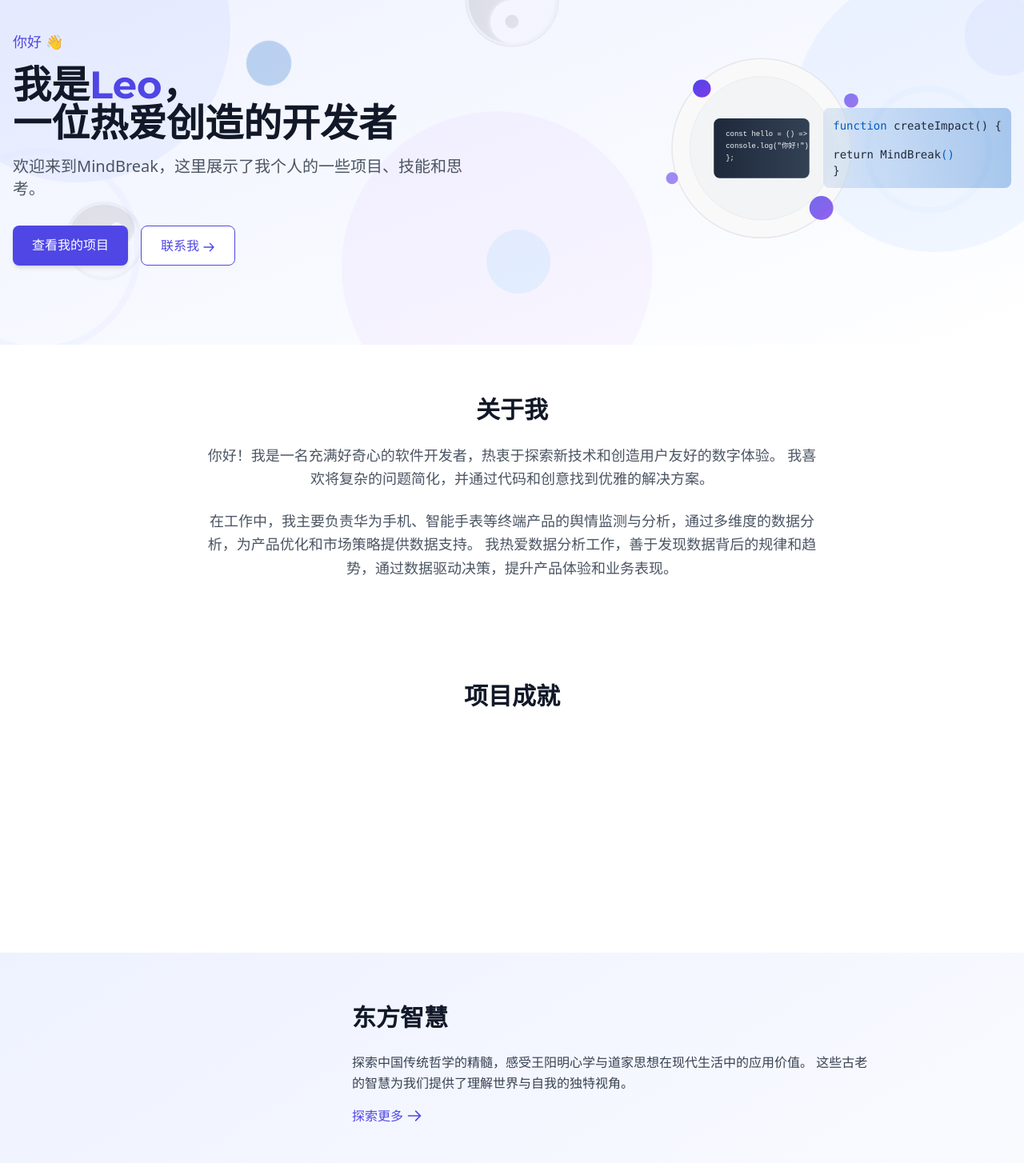
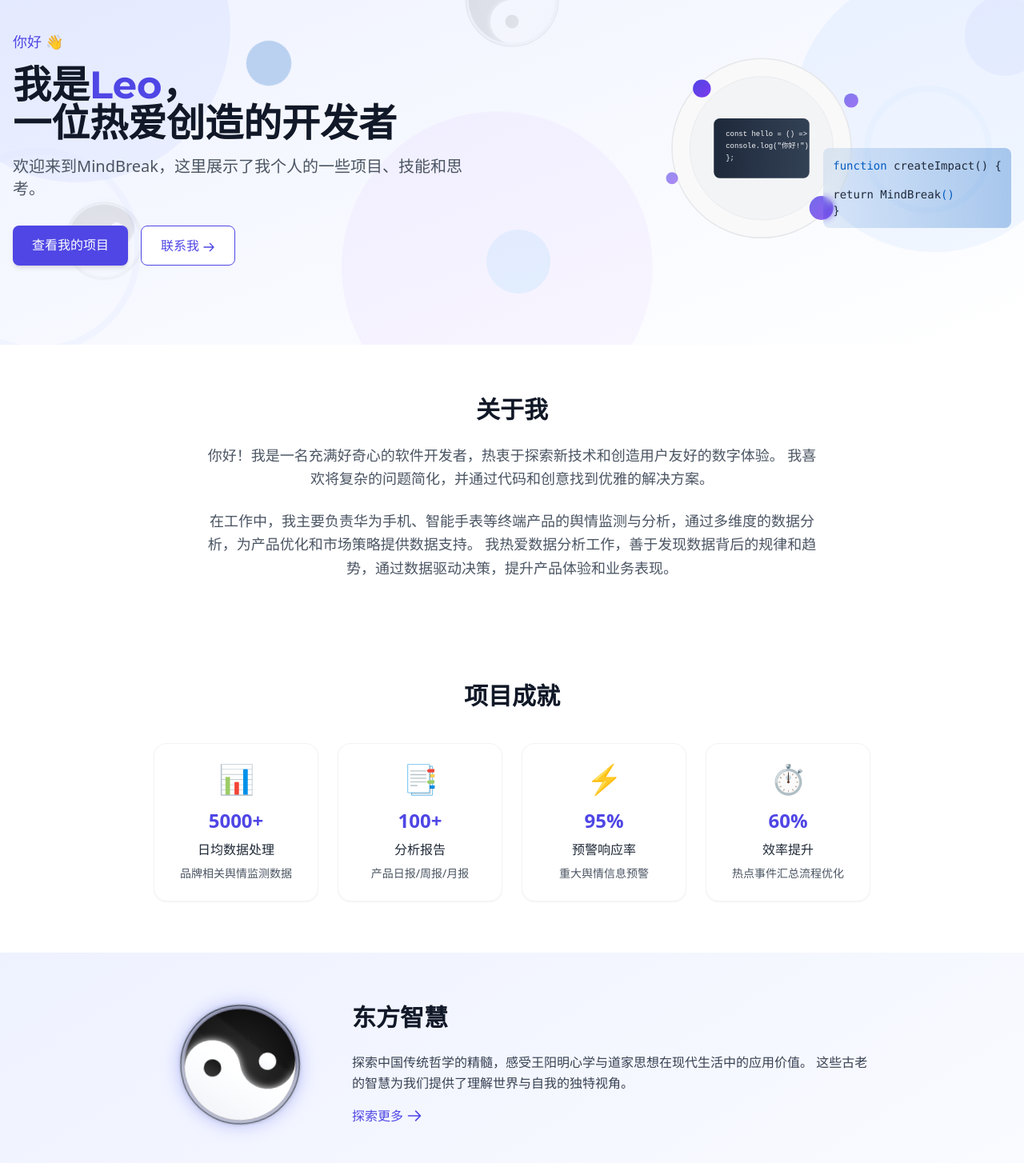
Before and after one commit to lt-one/MindBreak, a React (Vite) app: page / in a window 1280 px wide. Shown: the part 140-1594 px from the top of the page at 80% size. Built offline with nearby package versions, Linux system fonts and the light colour scheme; a web font is replaced by a local one.

Commit message:
修复部分内容不正常显示问题

```diff
--- a/src/components/features/philosophy/YinYangLogo.tsx
+++ b/src/components/features/philosophy/YinYangLogo.tsx
@@ -1,4 +1,4 @@
-import React from 'react';
+import React, { useId } from 'react';
 
 interface YinYangLogoProps {
   size?: number;
@@ -6,6 +6,12 @@ interface YinYangLogoProps {
 }
 
 const YinYangLogo: React.FC<YinYangLogoProps> = ({ size = 200, className = '' }) => {
+  // 生成唯一ID前缀，避免多个组件实例时的ID冲突
+  const idPrefix = useId();
+  const yinGradientId = `yin-gradient-${idPrefix}`;
+  const yangGradientId = `yang-gradient-${idPrefix}`;
+  const glowId = `glow-${idPrefix}`;
+
   return (
     <div
       className={`relative ${className}`}
@@ -19,15 +25,15 @@ const YinYangLogo: React.FC<YinYangLogoProps> = ({ size = 200, className = '' })
       >
         {/* 背景圆形 */}
         <defs>
-          <linearGradient id="yinGradient" x1="0%" y1="0%" x2="100%" y2="100%">
+          <linearGradient id={yinGradientId} x1="0%" y1="0%" x2="100%" y2="100%">
             <stop offset="0%" stopColor="#000000" />
             <stop offset="100%" stopColor="#333333" />
           </linearGradient>
-          <linearGradient id="yangGradient" x1="0%" y1="0%" x2="100%" y2="100%">
+          <linearGradient id={yangGradientId} x1="0%" y1="0%" x2="100%" y2="100%">
             <stop offset="0%" stopColor="#FFFFFF" />
             <stop offset="100%" stopColor="#E5E7EB" />
           </linearGradient>
-          <filter id="glow" x="-20%" y="-20%" width="140%" height="140%">
+          <filter id={glowId} x="-20%" y="-20%" width="140%" height="140%">
             <feGaussianBlur stdDeviation="3" result="blur" />
             <feComposite in="SourceGraphic" in2="blur" operator="over" />
           </filter>
@@ -37,16 +43,16 @@ const YinYangLogo: React.FC<YinYangLogoProps> = ({ size = 200, className = '' })
         <circle cx="50" cy="50" r="48" fill="none" stroke="#4B5563" strokeWidth="1" />
 
         {/* 太极主体 */}
-        <circle cx="50" cy="50" r="45" fill="url(#yinGradient)" filter="url(#glow)" />
+        <circle cx="50" cy="50" r="45" fill={`url(#${yinGradientId})`} filter={`url(#${glowId})`} />
         <path
           d="M50,5 A45,45 0 0,1 50,95 A22.5,22.5 0 0,1 50,50 A22.5,22.5 0 0,0 50,5"
-          fill="url(#yangGradient)"
-          filter="url(#glow)"
+          fill={`url(#${yangGradientId})`}
+          filter={`url(#${glowId})`}
         />
 
         {/* 阴中阳、阳中阴的小圆 */}
-        <circle cx="50" cy="27.5" r="7" fill="url(#yangGradient)" />
-        <circle cx="50" cy="72.5" r="7" fill="url(#yinGradient)" />
+        <circle cx="50" cy="27.5" r="7" fill={`url(#${yangGradientId})`} />
+        <circle cx="50" cy="72.5" r="7" fill={`url(#${yinGradientId})`} />
       </svg>
 
       {/* 光晕效果 */}
--- a/src/components/features/quotes/RandomQuote.tsx
+++ b/src/components/features/quotes/RandomQuote.tsx
@@ -1,5 +1,5 @@
-import React, { useState, useEffect } from 'react';
-import { Quote } from '../../../data/quotes/quoteData';
+import React, { useState, useEffect, useCallback } from 'react';
+import { Quote } from '../../../data/quotes';
 
 // 定义组件Props类型
 interface RandomQuoteProps {
@@ -19,23 +19,25 @@ const RandomQuote: React.FC<RandomQuoteProps> = ({ quotes, title, refreshInterva
   const [quote, setQuote] = useState(getRandomQuote(quotes));
   const [fade, setFade] = useState(true);
 
-  // 手动刷新语录的函数
-  const refreshQuote = () => {
+  // 使用useCallback包装refreshQuote函数，避免每次渲染都创建新的函数引用
+  const refreshQuote = useCallback(() => {
     setFade(false);
     setTimeout(() => {
       setQuote(getRandomQuote(quotes));
       setFade(true);
     }, 500);
-  };
+  }, [quotes]);
 
   // 每隔一定时间更新一次语录
   useEffect(() => {
-    const interval = setInterval(() => {
-      refreshQuote();
-    }, refreshInterval); // 使用传入的更新间隔
+    // 只在组件挂载时创建一次定时器
+    const interval = setInterval(refreshQuote, refreshInterval);
 
+    // 组件卸载时清除定时器
     return () => clearInterval(interval);
-  }, [quotes, refreshInterval]);
+
+    // 只有当refreshInterval或refreshQuote变化时才重新设置定时器
+  }, [refreshInterval, refreshQuote]);
 
   return (
     <div className="bg-white/70 dark:bg-gray-800/70 backdrop-blur-sm rounded-lg shadow-sm border border-indigo-100 dark:border-indigo-900/30 p-5 transition-all">
--- a/src/pages/Home.tsx
+++ b/src/pages/Home.tsx
@@ -227,10 +227,14 @@ const HeroBackgroundDecorations = () => (
 
     {/* 添加中国哲学元素 */}
     <div className="absolute top-21 left-1/2 transform -translate-x-1/2 opacity-10 hidden md:block">
-      <YinYangLogo size={120} />
+      <div>
+        <YinYangLogo size={120} />
+      </div>
     </div>
     <div className="absolute bottom-20 left-20 opacity-10 hidden md:block rotate-45">
-      <YinYangLogo size={100} />
+      <div>
+        <YinYangLogo size={100} />
+      </div>
     </div>
   </div>
 );
@@ -409,7 +413,11 @@ const Home: React.FC = () => {
           <div className="max-w-4xl mx-auto">
             <div className="flex flex-col md:flex-row items-center mb-12 gap-8">
               <div className="md:w-1/4 flex justify-center">
-                <YinYangLogo size={150} className="float-up animate-breath pause-on-hover" />
+                <div className="float-up">
+                  <div className="animate-breath">
+                    <YinYangLogo size={150} className="pause-on-hover" />
+                  </div>
+                </div>
               </div>
               <div className="md:w-3/4">
                 <h2 className="text-3xl font-bold text-gray-900 mb-6 float-up">东方智慧</h2>
--- a/src/styles/animations.css
+++ b/src/styles/animations.css
@@ -67,10 +67,21 @@
   transform: translateY(-8px);
 }
 
-/* 渐入动画 */
+/* 渐入动画及延迟类 */
+@keyframes fade-in {
+  from {
+    opacity: 0;
+    transform: translateY(10px);
+  }
+  to {
+    opacity: 1;
+    transform: translateY(0);
+  }
+}
+
 .fade-in {
   opacity: 0;
-  animation: fadeIn 0.6s ease-in-out forwards;
+  animation: fade-in 0.8s ease-out forwards;
 }
 
 .fade-in-delay-1 {
@@ -89,28 +100,8 @@
   animation-delay: 0.8s;
 }
 
-@keyframes fadeIn {
-  from {
-    opacity: 0;
-    transform: translateY(10px);
-  }
-  to {
-    opacity: 1;
-    transform: translateY(0);
-  }
-}
-
 /* 缩放动画 */
-.zoom-in {
-  opacity: 0;
-  animation: zoomIn 0.8s ease-out forwards;
-}
-
-.zoom-in-delay-1 {
-  animation-delay: 0.3s;
-}
-
-@keyframes zoomIn {
+@keyframes zoom-in {
   from {
     opacity: 0;
     transform: scale(0.95);
@@ -121,23 +112,17 @@
   }
 }
 
-/* 滑入动画 */
-.slide-in-left {
+.zoom-in {
   opacity: 0;
-  animation: slideInLeft 0.8s ease-out forwards;
+  animation: zoom-in 0.8s ease-out forwards;
 }
 
-.slide-in-right {
-  opacity: 0;
-  animation: slideInRight 0.8s ease-out forwards;
+.zoom-in-delay-1 {
+  animation-delay: 0.3s;
 }
 
-.slide-in-bottom {
-  opacity: 0;
-  animation: slideInBottom 0.8s ease-out forwards;
-}
-
-@keyframes slideInLeft {
+/* 滑入动画 */
+@keyframes slide-in-left {
   from {
     opacity: 0;
     transform: translateX(-30px);
@@ -148,7 +133,7 @@
   }
 }
 
-@keyframes slideInRight {
+@keyframes slide-in-right {
   from {
     opacity: 0;
     transform: translateX(30px);
@@ -159,7 +144,7 @@
   }
 }
 
-@keyframes slideInBottom {
+@keyframes slide-in-bottom {
   from {
     opacity: 0;
     transform: translateY(30px);
@@ -170,12 +155,22 @@
   }
 }
 
-/* 上浮动画 */
-.float-up {
+.slide-in-left {
   opacity: 0;
-  animation: float-up 0.8s ease-out forwards;
+  animation: slide-in-left 0.7s ease-out forwards;
 }
 
+.slide-in-right {
+  opacity: 0;
+  animation: slide-in-right 0.7s ease-out forwards;
+}
+
+.slide-in-bottom {
+  opacity: 0;
+  animation: slide-in-bottom 0.7s ease-out forwards;
+}
+
+/* 上浮动画 */
 @keyframes float-up {
   0% {
     opacity: 0;
@@ -187,17 +182,13 @@
   }
 }
 
-/* 弹跳动画 */
-.bounce-in {
+.float-up {
   opacity: 0;
-  animation: bounceIn 0.6s cubic-bezier(0.215, 0.610, 0.355, 1.000) forwards;
+  animation: float-up 0.7s ease-out forwards;
 }
 
-.bounce-in-delay-1 {
-  animation-delay: 0.2s;
-}
-
-@keyframes bounceIn {
+/* 弹跳动画 */
+@keyframes bounce-in {
   from {
     opacity: 0;
     transform: scale3d(0.3, 0.3, 0.3);
@@ -226,6 +217,15 @@
   }
 }
 
+.bounce-in {
+  opacity: 0;
+  animation: bounce-in 0.7s ease-out forwards;
+}
+
+.bounce-in-delay-1 {
+  animation-delay: 0.2s;
+}
+
 /* 按钮动画 */
 .btn-primary {
   @apply bg-indigo-600 text-white font-medium py-3 px-6 rounded-lg hover:bg-indigo-700 transition shadow-md relative;
@@ -234,67 +234,6 @@
 
 .btn-secondary {
   @apply bg-white text-indigo-600 font-medium py-3 px-6 rounded-lg border border-indigo-600 hover:bg-indigo-50 transition;
-}
-
-/* 从左侧滑入 */
-@keyframes slide-in-left {
-  0% {
-    opacity: 0;
-    transform: translateX(-30px);
-  }
-  100% {
-    opacity: 1;
-    transform: translateX(0);
-  }
-}
-
-/* 从右侧滑入 */
-@keyframes slide-in-right {
-  0% {
-    opacity: 0;
-    transform: translateX(30px);
-  }
-  100% {
-    opacity: 1;
-    transform: translateX(0);
-  }
-}
-
-/* 从底部滑入 */
-@keyframes slide-in-bottom {
-  0% {
-    opacity: 0;
-    transform: translateY(30px);
-  }
-  100% {
-    opacity: 1;
-    transform: translateY(0);
-  }
-}
-
-/* 放大弹入 */
-@keyframes bounce-in {
-  0% {
-    opacity: 0;
-    transform: scale(0.95);
-  }
-  70% {
-    opacity: 1;
-    transform: scale(1.02);
-  }
-  100% {
-    transform: scale(1);
-  }
-}
-
-/* 淡入 */
-@keyframes fade-in {
-  0% {
-    opacity: 0;
-  }
-  100% {
-    opacity: 1;
-  }
 }
 
 /* 脉冲效果 */
@@ -308,37 +247,6 @@
   100% {
     transform: scale(1);
   }
-}
-
-/* 应用动画的类 */
-.float-up {
-  animation: float-up 0.7s ease-out forwards;
-  opacity: 0;
-}
-
-.slide-in-left {
-  animation: slide-in-left 0.7s ease-out forwards;
-  opacity: 0;
-}
-
-.slide-in-right {
-  animation: slide-in-right 0.7s ease-out forwards;
-  opacity: 0;
-}
-
-.slide-in-bottom {
-  animation: slide-in-bottom 0.7s ease-out forwards;
-  opacity: 0;
-}
-
-.bounce-in {
-  animation: bounce-in 0.7s ease-out forwards;
-  opacity: 0;
-}
-
-.fade-in {
-  animation: fade-in 1s ease-out forwards;
-  opacity: 0;
 }
 
 /* 加载延迟类 */
@@ -380,10 +288,10 @@
 
 /* 太极图标慢速旋转动画 */
 @keyframes spin-slow {
-  0% {
+  from {
     transform: rotate(0deg);
   }
-  100% {
+  to {
     transform: rotate(360deg);
   }
 }
```
Also changed, not shown: src/components/features/todo/TodoItem.tsx (line endings or trailing spaces), src/components/features/todo/TodoList.tsx (line endings or trailing spaces), src/components/layout/navigation.tsx (line endings or trailing spaces), src/pages/Todo.tsx (indentation only), src/services/api/apiConfig.ts (line endings or trailing spaces), src/services/api/authService.ts (line endings or trailing spaces).
